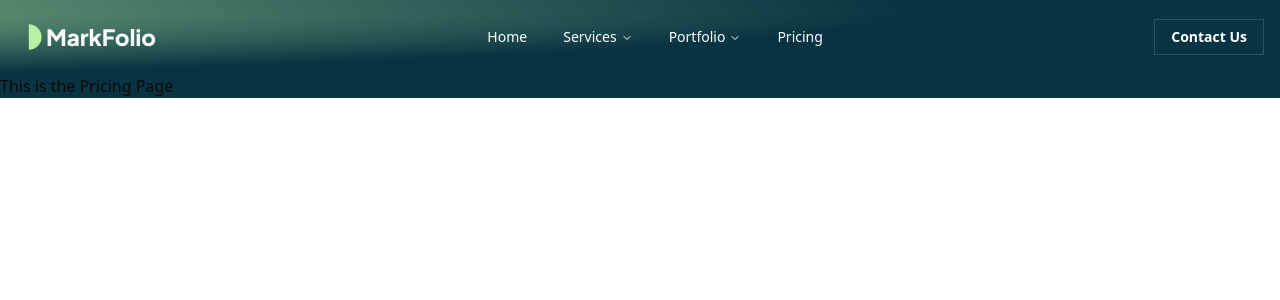
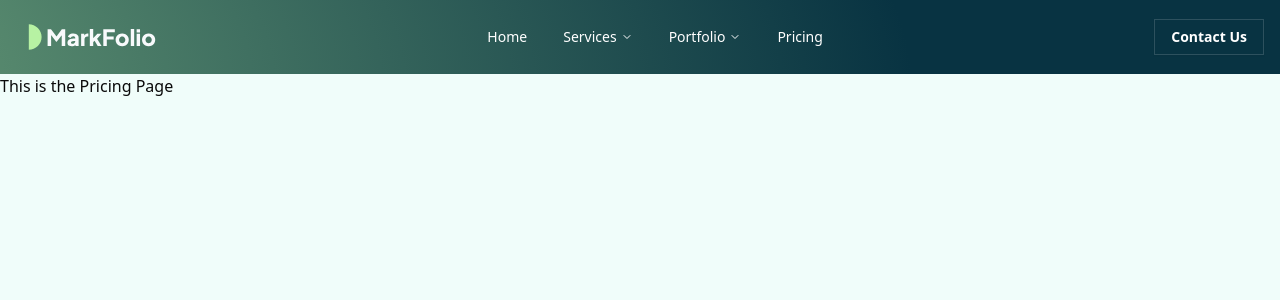
Before and after one commit to designkreativ/markfolio_website, a Next.js app: page /pricing in a window 1280 px wide. Shown: the top 300 px of the page. Built offline with nearby package versions, Linux system fonts and the light colour scheme.

Commit message:
Header and nav

```diff
--- a/src/app/globals.css
+++ b/src/app/globals.css
@@ -2,6 +2,12 @@
 @import "tw-animate-css";
 
 @custom-variant dark (&:is(.dark *));
+
+html {
+  background-image: radial-gradient(at -90% 10%, var(--primary) 0%, var(--primary-low) 60%);
+  background-repeat: no-repeat;
+  background-size: cover;
+}
 
 
 @theme inline {
@@ -74,7 +80,7 @@
   --secondary: oklch(0.97 0 0);
   --secondary-foreground: oklch(0.205 0 0);
   --muted: oklch(0.97 0 0);
-  --muted-foreground: oklch(0.556 0 0);
+  --muted-foreground: oklch(68.295% 0.00008 271.152);
   --accent: oklch(0.97 0 0);
   --accent-foreground: oklch(0.205 0 0);
   --destructive: oklch(0.577 0.245 27.325);
@@ -142,6 +148,6 @@
 @layer components {
 
   .bg-gradient {
-    @apply  bg-radial-[at_-90%_10%] from-primary from-0%  to-primary-low to-60%;
+    @apply min-h-[30vh] bg-radial-[at_-90%_10%] from-primary from-0%  to-primary-low to-60%;
   }
 }
--- a/src/app/pricing/page.tsx
+++ b/src/app/pricing/page.tsx
@@ -2,7 +2,7 @@ import React from 'react'
 
 function page() {
   return (
-    <div>
+    <div className='bg-teal-50 h-screen'>
       <h1>This is the Pricing Page</h1>
     </div>
   )
--- a/src/components/Header.tsx
+++ b/src/components/Header.tsx
@@ -12,7 +12,7 @@ function Header() {
           Business 🚀 Skyrocketing <br /> with Digital Marketing
         </h1>
 
-        <p className="text-center max-w-150 px-10 opacity-80 pb-10">Digimar internet Marketing Agency is a full-service digital marketing agency. Attract, impress, and Convert more leads online and get results with Digimar.</p>
+        <p className="text-center max-w-150 px-10 opacity-70 pb-10">Digimar internet Marketing Agency is a full-service digital marketing agency. Attract, impress, and Convert more leads online and get results with Digimar.</p>
 
       </div>
 
--- a/src/components/NavbarMenu.tsx
+++ b/src/components/NavbarMenu.tsx
@@ -71,7 +71,7 @@ export function NavbarMenu() {
 
         <NavigationMenuItem>
           <NavigationMenuTrigger>Services</NavigationMenuTrigger>
-          <NavigationMenuContent>
+          <NavigationMenuContent >
             <ul className="grid gap-2 sm:w-[400px] md:w-[500px] md:grid-cols-2 lg:w-[600px] rounded-none ">
               {servicesData.map((service) => (
                 <ListItem
@@ -158,7 +158,7 @@ function ListItem({
     <li {...props}>
       <NavigationMenuLink asChild>
         <Link href={href}>
-          <div className="text-sm leading-none font-medium">{title}</div>
+          <div className="text-sm leading-none font-medium text-primary-low">{title}</div>
           <p className="text-muted-foreground line-clamp-2 text-sm leading-snug">
             {children}
           </p>
--- a/src/components/ui/navigation-menu.tsx
+++ b/src/components/ui/navigation-menu.tsx
@@ -75,7 +75,7 @@ function NavigationMenuTrigger({
     >
       {children}{" "}
       <ChevronDownIcon
-        className="relative top-[1px] ml-1 size-3 transition duration-300 group-data-[state=open]:rotate-180"
+        className="relative top-1px ml-1 size-3 transition duration-300 group-data-[state=open]:rotate-180"
         aria-hidden="true"
       />
     </NavigationMenuPrimitive.Trigger>
@@ -90,8 +90,8 @@ function NavigationMenuContent({
     <NavigationMenuPrimitive.Content
       data-slot="navigation-menu-content"
       className={cn(
-        "data-[motion^=from-]:animate-in data-[motion^=to-]:animate-out data-[motion^=from-]:fade-in data-[motion^=to-]:fade-out data-[motion=from-end]:slide-in-from-right-52 data-[motion=from-start]:slide-in-from-left-52 data-[motion=to-end]:slide-out-to-right-52 data-[motion=to-start]:slide-out-to-left-52 top-0 left-0 w-full p-2 pr-2.5 md:absolute md:w-auto ",
-        "group-data-[viewport=false]/navigation-menu:bg-popover group-data-[viewport=false]/navigation-menu:text-popover-foreground group-data-[viewport=false]/navigation-menu:data-[state=open]:animate-in group-data-[viewport=false]/navigation-menu:data-[state=closed]:animate-out group-data-[viewport=false]/navigation-menu:data-[state=closed]:zoom-out-95 group-data-[viewport=false]/navigation-menu:data-[state=open]:zoom-in-95 group-data-[viewport=false]/navigation-menu:data-[state=open]:fade-in-0 group-data-[viewport=false]/navigation-menu:data-[state=closed]:fade-out-0 group-data-[viewport=false]/navigation-menu:top-full group-data-[viewport=false]/navigation-menu:mt-1.5 group-data-[viewport=false]/navigation-menu:overflow-hidden group-data-[viewport=false]/navigation-menu:border group-data-[viewport=false]/navigation-menu:shadow group-data-[viewport=false]/navigation-menu:duration-200 **:data-[slot=navigation-menu-link]:focus:ring-0 **:data-[slot=navigation-menu-link]:focus:outline-none",
+        "data-[motion^=from-]:animate-in data-[motion^=to-]:animate-out data-[motion^=from-]:fade-in data-[motion^=to-]:fade-out data-[motion=from-end]:slide-in-from-right-52 data-[motion=from-start]:slide-in-from-left-52 data-[motion=to-end]:slide-out-to-right-52 data-[motion=to-start]:slide-out-to-left-52 top-0 left-0 w-full p-2 pr-2.5 md:absolute md:w-auto",
+        "group-data-[viewport=false]/navigation-menu:bg-popover group-data-[viewport=false]/navigation-menu:text-popover-foreground group-data-[viewport=false]/navigation-menu:data-[state=open]:animate-in group-data-[viewport=false]/navigation-menu:data-[state=closed]:animate-out group-data-[viewport=false]/navigation-menu:data-[state=closed]:zoom-out-95 group-data-[viewport=false]/navigation-menu:data-[state=open]:zoom-in-95 group-data-[viewport=false]/navigation-menu:data-[state=open]:fade-in-0 group-data-[viewport=false]/navigation-menu:data-[state=closed]:fade-out-0 group-data-[viewport=false]/navigation-menu:top-full group-data-[viewport=false]/navigation-menu:mt-2 group-data-[viewport=false]/navigation-menu:overflow-hidden group-data-[viewport=false]/navigation-menu:duration-200 **:data-[slot=navigation-menu-link]:focus:ring-0 **:data-[slot=navigation-menu-link]:focus:outline-none " ,
         className
       )}
       {...props}
```
